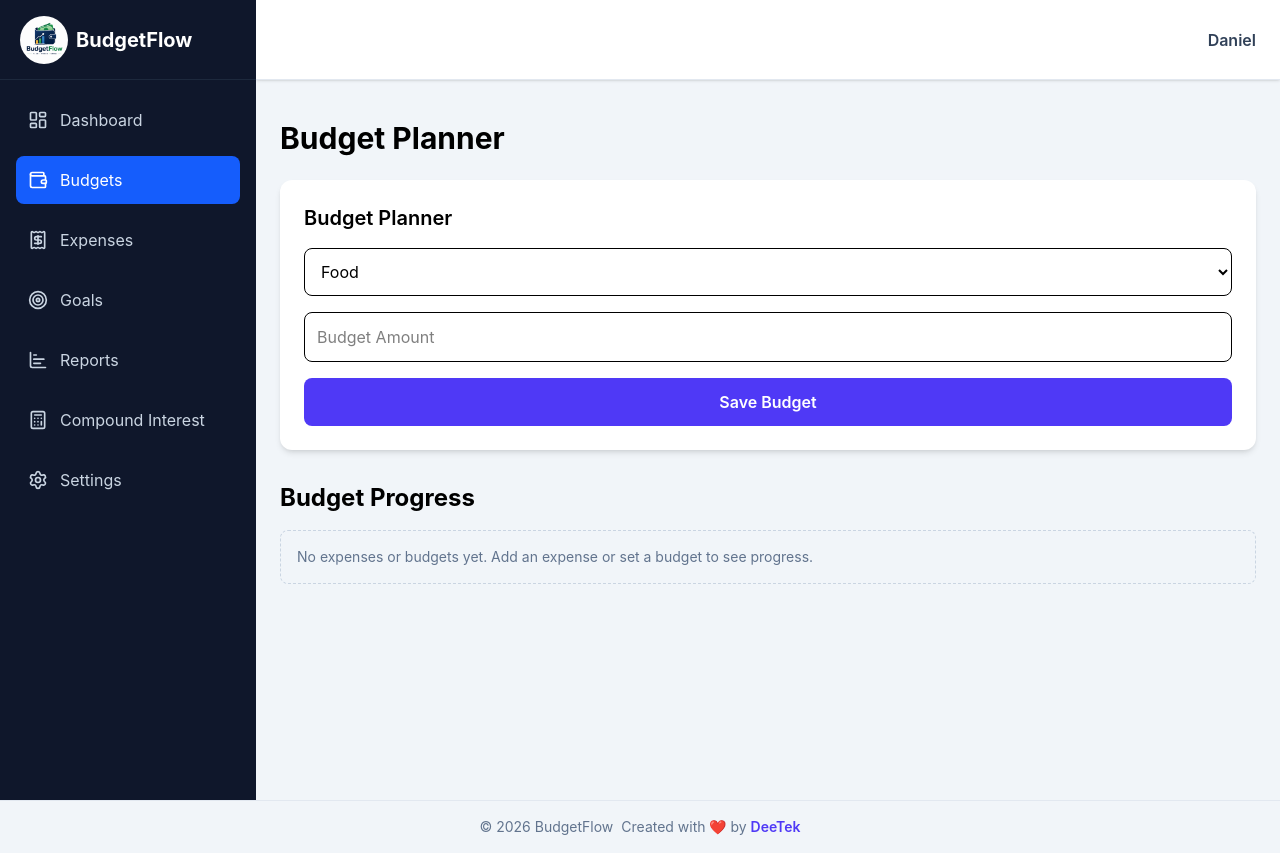
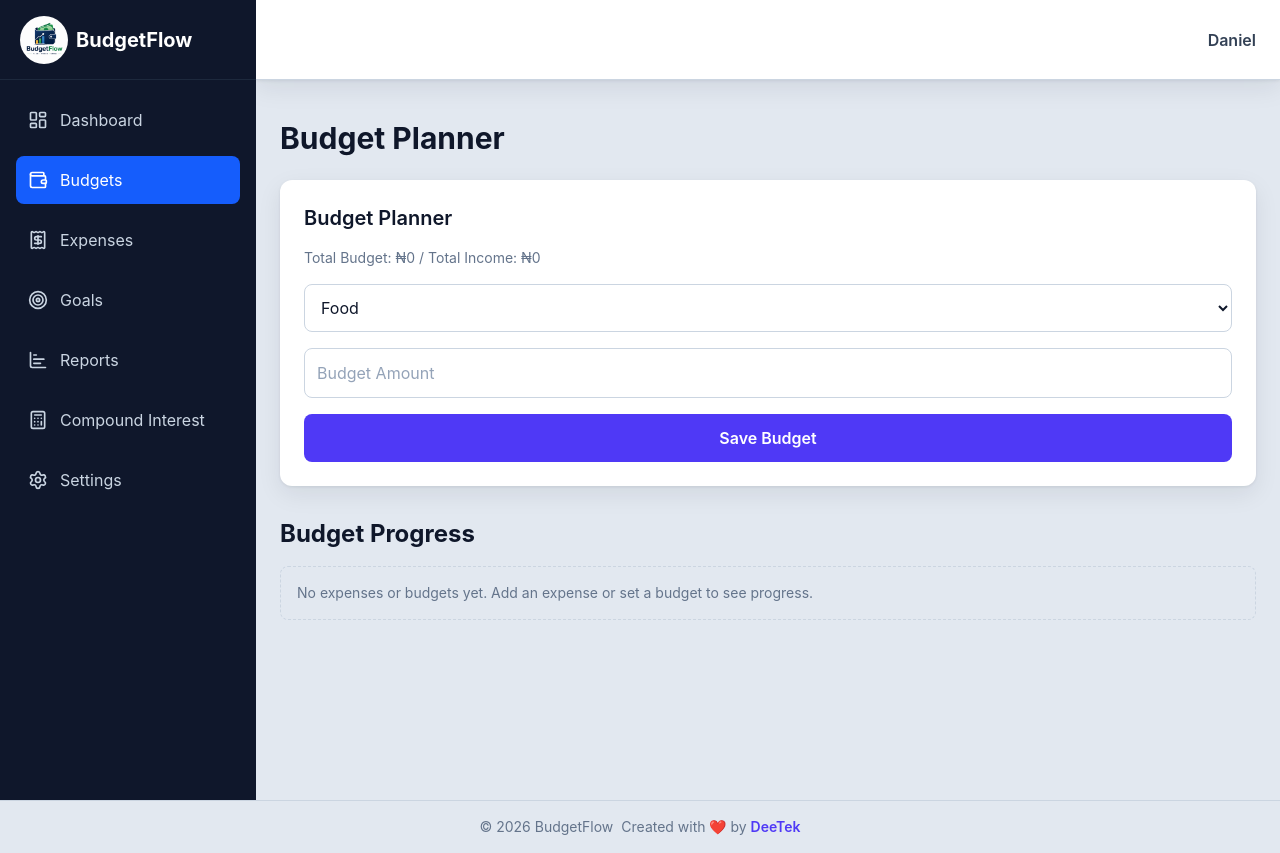
Before and after one commit to skidan007/budgetflow, a React (Vite) app: page /budgets in a window 1280 px wide. Built offline with nearby package versions, Linux system fonts and the light colour scheme.

Commit message:
theme settings added

```diff
--- a/src/components/BudgetProgress.jsx
+++ b/src/components/BudgetProgress.jsx
@@ -1,4 +1,11 @@
-function BudgetProgress({ category, budget, spent, currencySymbol = "₦" }) {
+function BudgetProgress({
+  category,
+  budget,
+  spent,
+  currencySymbol = "₦",
+  onEdit,
+  onDelete,
+}) {
   const safeBudget = Number(budget) || 0;
   const safeSpent = Number(spent) || 0;
   const remaining = safeBudget - safeSpent;
@@ -69,6 +76,30 @@ function BudgetProgress({ category, budget, spent, currencySymbol = "₦" }) {
           {percentage.toFixed(0)}%
         </span>
       </div>
+
+      {(onEdit || onDelete) && (
+        <div className="mt-6 flex gap-3">
+          {onEdit && (
+            <button
+              type="button"
+              onClick={onEdit}
+              className="w-full rounded-lg border border-slate-300 px-4 py-3 font-medium text-slate-700 transition hover:bg-slate-50"
+            >
+              Edit
+            </button>
+          )}
+
+          {onDelete && (
+            <button
+              type="button"
+              onClick={onDelete}
+              className="w-full rounded-lg bg-red-600 px-4 py-3 font-medium text-white transition hover:bg-red-700"
+            >
+              Delete
+            </button>
+          )}
+        </div>
+      )}
     </div>
   );
 }
--- a/src/index.css
+++ b/src/index.css
@@ -1,6 +1,111 @@
 @import "tailwindcss";
 
 @custom-variant dark (&:where(.dark, .dark *));
+
+:root {
+  --app-bg: #f1f5f9;
+  --app-bg-muted: #e2e8f0;
+  --app-surface: #ffffff;
+  --app-surface-muted: #f8fafc;
+  --app-text: #0f172a;
+  --app-text-soft: #334155;
+  --app-text-muted: #64748b;
+  --app-text-subtle: #94a3b8;
+  --app-border: #cbd5e1;
+  --app-input-bg: #ffffff;
+  --app-input-text: #0f172a;
+  --app-input-placeholder: #94a3b8;
+  --app-shadow:
+    0 1px 3px rgb(15 23 42 / 0.08),
+    0 8px 24px rgb(15 23 42 / 0.08);
+}
+
+.dark {
+  --app-bg: #020617;
+  --app-bg-muted: #0b1220;
+  --app-surface: #0f172a;
+  --app-surface-muted: #111827;
+  --app-text: #f8fafc;
+  --app-text-soft: #cbd5e1;
+  --app-text-muted: #94a3b8;
+  --app-text-subtle: #64748b;
+  --app-border: #334155;
+  --app-input-bg: #0b1220;
+  --app-input-text: #e2e8f0;
+  --app-input-placeholder: #64748b;
+  --app-shadow:
+    0 1px 3px rgb(0 0 0 / 0.45),
+    0 10px 25px rgb(0 0 0 / 0.25);
+}
+
+html,
+body,
+#root {
+  min-height: 100%;
+}
+
+body {
+  background-color: var(--app-bg);
+  color: var(--app-text);
+  transition: background-color 0.2s ease, color 0.2s ease;
+}
+
+.bg-white {
+  background-color: var(--app-surface) !important;
+}
+
+.bg-slate-50 {
+  background-color: var(--app-surface-muted) !important;
+}
+
+.bg-slate-100 {
+  background-color: var(--app-bg-muted) !important;
+}
+
+.text-slate-900 {
+  color: var(--app-text) !important;
+}
+
+.text-slate-700 {
+  color: var(--app-text-soft) !important;
+}
+
+.text-slate-600,
+.text-slate-500,
+.text-gray-500 {
+  color: var(--app-text-muted) !important;
+}
+
+.text-slate-400 {
+  color: var(--app-text-subtle) !important;
+}
+
+.border-slate-300,
+.border-slate-200 {
+  border-color: var(--app-border) !important;
+}
+
+input,
+select,
+textarea {
+  background-color: var(--app-input-bg);
+  color: var(--app-input-text);
+  border-color: var(--app-border);
+}
+
+input::placeholder,
+textarea::placeholder {
+  color: var(--app-input-placeholder);
+}
+
+.shadow,
+.shadow-sm,
+.shadow-md,
+.shadow-lg,
+.shadow-xl {
+  box-shadow: var(--app-shadow) !important;
+}
+
 @media print {
   body {
     background: white !important;
--- a/src/layouts/MainLayout.jsx
+++ b/src/layouts/MainLayout.jsx
@@ -16,7 +16,7 @@ const MainLayout = () => {
   };
 
   return (
-    <div className="min-h-screen bg-slate-100">
+    <div className="min-h-screen bg-slate-100 text-slate-900 transition-colors dark:bg-slate-950 dark:text-slate-100">
       {/* Sidebar */}
       <Sidebar
         isOpen={sidebarOpen}
@@ -31,7 +31,7 @@ const MainLayout = () => {
           <Outlet  />
         </main>
       </div>
-      <Footer className="mt-4 text-center" />
+      <Footer />
     </div>
   );
 };
--- a/src/pages/Budgets.jsx
+++ b/src/pages/Budgets.jsx
@@ -14,9 +14,23 @@ function Budgets() {
 
   const [budgetCategory, setBudgetCategory] = useState("Food");
   const [budgetAmount, setBudgetAmount] = useState("");
+  const [editingBudgetId, setEditingBudgetId] = useState(null);
 
   const currentCurrencyBudgets = budgets.filter(
     (budget) => (budget.currency || "NGN") === defaultCurrency,
+  );
+
+  const totalIncome = transactions
+    .filter(
+      (transaction) =>
+        transaction.type === "Income" &&
+        (transaction.currency || "NGN") === defaultCurrency,
+    )
+    .reduce((total, transaction) => total + Number(transaction.amount || 0), 0);
+
+  const totalBudgetAmount = currentCurrencyBudgets.reduce(
+    (total, budget) => total + Number(budget.amount || 0),
+    0,
   );
 
   const handleAddBudget = () => {
@@ -27,18 +41,64 @@ function Budgets() {
       return;
     }
 
+    if (totalIncome <= 0) {
+      toast.error("Add income first before creating a budget.");
+      return;
+    }
+
+    if (amount > totalIncome) {
+      toast.error(
+        `A single budget cannot be greater than your total income (${currencySymbol}${totalIncome.toLocaleString()}).`,
+      );
+      return;
+    }
+
+    const existing = currentCurrencyBudgets.find(
+      (budget) => budget.category === budgetCategory,
+    );
+
+    if (
+      editingBudgetId &&
+      existing &&
+      existing.id !== editingBudgetId
+    ) {
+      toast.error(
+        `A ${budgetCategory} budget already exists. Edit that budget instead.`,
+      );
+      return;
+    }
+
+    const editingBudget = editingBudgetId
+      ? currentCurrencyBudgets.find((budget) => budget.id === editingBudgetId)
+      : null;
+
+    const budgetToReplace = editingBudget || existing;
+
+    const adjustedTotal =
+      totalBudgetAmount - Number(budgetToReplace?.amount || 0) + amount;
+
+    if (adjustedTotal > totalIncome) {
+      toast.error(
+        `Total budget cannot exceed total income (${currencySymbol}${totalIncome.toLocaleString()}).`,
+      );
+      return;
+    }
+
     setBudgets((prev) => {
-      const existing = prev.find(
+      const existingBudget = prev.find(
         (budget) =>
           budget.category === budgetCategory &&
           (budget.currency || "NGN") === defaultCurrency,
       );
 
-      if (existing) {
+      const targetBudgetId = editingBudgetId || existingBudget?.id;
+
+      if (targetBudgetId) {
         return prev.map((budget) =>
-          budget.id === existing.id
+          budget.id === targetBudgetId
             ? {
                 ...budget,
+                category: budgetCategory,
                 amount,
                 currency: defaultCurrency,
               }
@@ -59,8 +119,37 @@ function Budgets() {
 
     setBudgetAmount("");
     setBudgetCategory("Food");
+    setEditingBudgetId(null);
 
-    toast.success("Budget saved successfully!");
+    toast.success(
+      editingBudgetId
+        ? "Budget updated successfully!"
+        : "Budget saved successfully!",
+    );
+  };
+
+  const handleEditBudget = (budget) => {
+    setEditingBudgetId(budget.id);
+    setBudgetCategory(budget.category);
+    setBudgetAmount(String(budget.amount || ""));
+  };
+
+  const handleDeleteBudget = (budgetId) => {
+    const confirmed = window.confirm(
+      "Are you sure you want to delete this budget?",
+    );
+
+    if (!confirmed) return;
+
+    setBudgets((prev) => prev.filter((budget) => budget.id !== budgetId));
+
+    if (editingBudgetId === budgetId) {
+      setEditingBudgetId(null);
+      setBudgetCategory("Food");
+      setBudgetAmount("");
+    }
+
+    toast.success("Budget deleted successfully!");
   };
 
   const progressItems = currentCurrencyBudgets;
@@ -72,6 +161,12 @@ function Budgets() {
       {/* Budget planner */}
       <div className="rounded-xl bg-white p-6 shadow-md">
         <h2 className="mb-4 text-xl font-semibold">Budget Planner</h2>
+
+        <p className="mb-4 text-sm text-slate-500">
+          Total Budget: {currencySymbol}
+          {totalBudgetAmount.toLocaleString()} / Total Income: {currencySymbol}
+          {totalIncome.toLocaleString()}
+        </p>
 
         <div className="space-y-4">
           <select
@@ -99,8 +194,22 @@ function Budgets() {
             onClick={handleAddBudget}
             className="w-full rounded-lg bg-indigo-600 py-3 font-semibold text-white transition hover:bg-indigo-700"
           >
-            Save Budget
+            {editingBudgetId ? "Update Budget" : "Save Budget"}
           </button>
+
+          {editingBudgetId && (
+            <button
+              type="button"
+              onClick={() => {
+                setEditingBudgetId(null);
+                setBudgetCategory("Food");
+                setBudgetAmount("");
+              }}
+              className="w-full rounded-lg border border-slate-300 py-3 font-semibold text-slate-700 transition hover:bg-slate-50"
+            >
+              Cancel Edit
+            </button>
+          )}
         </div>
       </div>
 
@@ -132,6 +241,8 @@ function Budgets() {
                   budget={budget.amount}
                   spent={spent}
                   currencySymbol={currencySymbol}
+                  onEdit={() => handleEditBudget(budget)}
+                  onDelete={() => handleDeleteBudget(budget.id)}
                 />
               );
             })
--- a/src/pages/Reports.jsx
+++ b/src/pages/Reports.jsx
@@ -8,7 +8,7 @@ import { Wallet, TrendingDown, PiggyBank, Landmark } from "lucide-react";
 function Reports() {
   const [selectedMonth, setSelectedMonth] = useState("All");
 
-  const { transactions, goals, currencySymbol } = useFinance();
+  const { transactions, goals, currencySymbol, defaultCurrency } = useFinance();
 
   const months = [
     "All",
@@ -44,6 +44,12 @@ function Reports() {
     .reduce((sum, t) => sum + t.amount, 0);
 
   const totalSavings = totalIncome - totalExpenses;
+
+  const goalSavingsTotal = Array.isArray(goals)
+    ? goals
+        .filter((goal) => (goal.currency || "NGN") === defaultCurrency)
+        .reduce((sum, goal) => sum + Number(goal.currentAmount || 0), 0)
+    : 0;
 
   const savingsRate = totalIncome > 0 ? (totalSavings / totalIncome) * 100 : 0;
   const completedGoals = Array.isArray(goals)
@@ -271,7 +277,7 @@ function Reports() {
         <SummaryCard
           title="Savings"
           currency={currencySymbol}
-          amount={totalSavings}
+          amount={goalSavingsTotal}
           icon={PiggyBank}
           iconBg="bg-blue-100"
           iconColor="text-blue-600"
@@ -287,16 +293,16 @@ function Reports() {
         />
       </div>
 
-      <div className="mt-6 rounded-xl border border-purple-200 bg-purple-50 p-6">
+      <div className="mt-6 rounded-xl border border-purple-200 bg-purple-50 p-6 dark:border-purple-700/40 dark:bg-purple-950/40">
         <div className="flex items-center justify-between">
           <div>
-            <p className="text-sm font-medium text-purple-700">Savings Rate</p>
+            <p className="text-sm font-medium text-purple-700 dark:text-purple-200">Savings Rate</p>
 
-            <p className="mt-2 text-3xl font-bold text-purple-900">
+            <p className="mt-2 text-3xl font-bold text-purple-900 dark:text-purple-100">
               {savingsRate.toFixed(1)}%
             </p>
 
-            <p className="mt-1 text-sm text-purple-700">
+            <p className="mt-1 text-sm text-purple-700 dark:text-purple-200/90">
               Percentage of your income remaining after expenses.
             </p>
           </div>
@@ -309,40 +315,40 @@ function Reports() {
         <p className="font-medium">{insight}</p>
       </div>
 
-      <div className="mt-6 rounded-2xl border border-orange-200 bg-orange-50 p-6">
+      <div className="mt-6 rounded-2xl border border-orange-200 bg-orange-50 p-6 dark:border-orange-700/40 dark:bg-orange-950/30">
         <div className="mt-8">
-          <h2 className="text-xl font-bold text-slate-900">
+          <h2 className="text-xl font-bold text-slate-900 dark:text-slate-100">
             💡 Financial Insights
           </h2>
 
           <div className="mt-4 grid gap-4 md:grid-cols-3">
-            <div className="rounded-xl border border-green-200 bg-green-50 p-5">
-              <p className="font-medium text-green-800">Savings Performance</p>
+            <div className="rounded-xl border border-green-200 bg-green-50 p-5 dark:border-green-700/40 dark:bg-green-950/30">
+              <p className="font-medium text-green-800 dark:text-green-200">Savings Performance</p>
 
-              <p className="mt-2 text-sm text-green-700">{savingsInsight}</p>
+              <p className="mt-2 text-sm text-green-700 dark:text-green-100/90">{savingsInsight}</p>
             </div>
 
-            <div className="rounded-xl border border-blue-200 bg-blue-50 p-5">
-              <p className="font-medium text-blue-800">Spending Pattern</p>
+            <div className="rounded-xl border border-blue-200 bg-blue-50 p-5 dark:border-blue-700/40 dark:bg-blue-950/30">
+              <p className="font-medium text-blue-800 dark:text-blue-200">Spending Pattern</p>
 
-              <p className="mt-2 text-sm text-blue-700">{spendingInsight}</p>
+              <p className="mt-2 text-sm text-blue-700 dark:text-blue-100/90">{spendingInsight}</p>
             </div>
 
-            <div className="rounded-xl border border-amber-200 bg-amber-50 p-5">
-              <p className="font-medium text-amber-800">Expense Level</p>
+            <div className="rounded-xl border border-amber-200 bg-amber-50 p-5 dark:border-amber-700/40 dark:bg-amber-950/30">
+              <p className="font-medium text-amber-800 dark:text-amber-200">Expense Level</p>
 
-              <p className="mt-2 text-sm text-amber-700">{expenseInsight}</p>
+              <p className="mt-2 text-sm text-amber-700 dark:text-amber-100/90">{expenseInsight}</p>
             </div>
           </div>
 
           <div className="mt-8">
             <div className="flex items-center justify-between">
               <div>
-                <h2 className="text-xl font-bold text-slate-900">
+                <h2 className="text-xl font-bold text-slate-900 dark:text-slate-100">
                   🎯 Savings Goals
                 </h2>
 
-                <p className="mt-1 text-sm text-slate-500">
+                <p className="mt-1 text-sm text-slate-500 dark:text-slate-400">
                   Track your progress toward your financial goals.
                 </p>
               </div>
@@ -357,14 +363,14 @@ function Reports() {
             </div>
 
             <div className="mt-5 space-y-4">
-              <div className="mb-5 rounded-xl border border-indigo-200 bg-indigo-50 p-5">
-                <p className="text-sm font-medium text-indigo-700">
+              <div className="mb-5 rounded-xl border border-indigo-200 bg-indigo-50 p-5 dark:border-indigo-700/40 dark:bg-indigo-950/30">
+                <p className="text-sm font-medium text-indigo-700 dark:text-indigo-200">
                   Total saved toward goals
                 </p>
 
                 <div className="mt-3 grid gap-3 sm:grid-cols-2 lg:grid-cols-3">
                   {Object.entries(goalSavingsByCurrency).length === 0 ? (
-                    <p className="text-sm text-indigo-700">
+                    <p className="text-sm text-indigo-700 dark:text-indigo-100/90">
                       No savings recorded yet.
                     </p>
                   ) : (
@@ -466,7 +472,7 @@ function Reports() {
             </div>
           </div>
         </div>
-        <h2 className=" mt-6 text-xl font-bold text-orange-700">
+        <h2 className=" mt-6 text-xl font-bold text-orange-700 dark:text-orange-200">
           🏆 Top Spending Category
         </h2>
 
```
Also changed, not shown: src/context/FinanceContext.jsx (+10 -25 lines).
